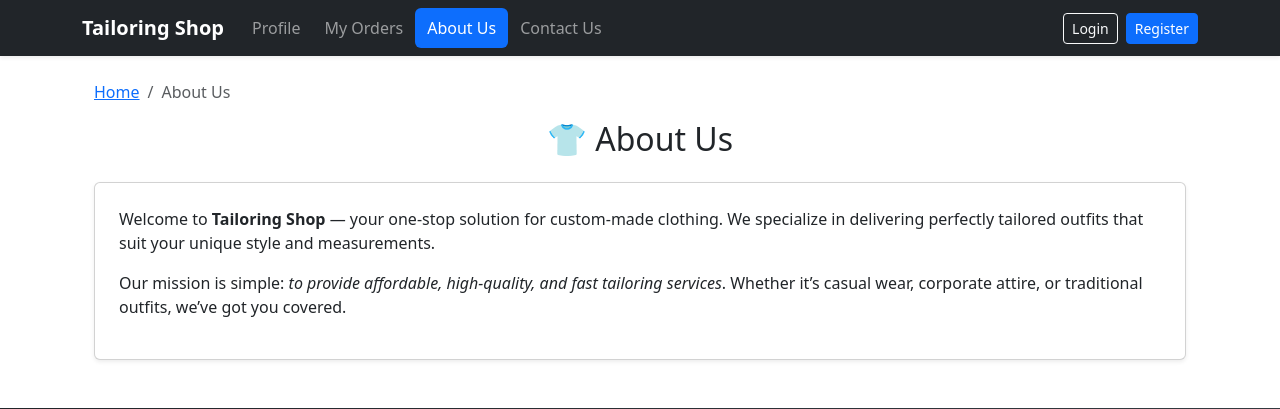
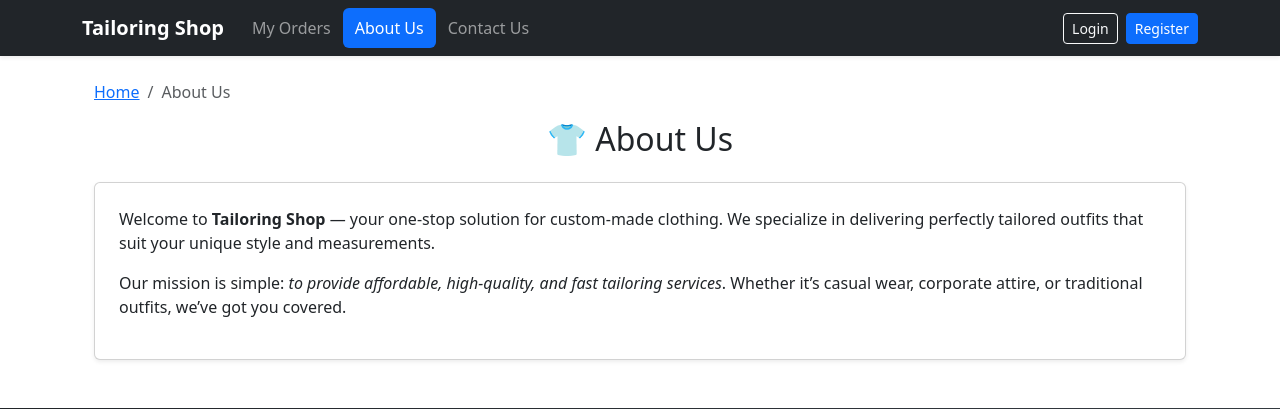
Before and after one commit to Hidar022/Tailoring_website, a Django app: page /about/ in a window 1280 px wide. Shown: the top 409 px of the page. Run offline with Django 5.2, Linux system fonts and the light colour scheme.

Commit message:
Removed profile link from navbar to fix NoReverseMatch error

```diff
--- a/main_app/templates/base.html
+++ b/main_app/templates/base.html
@@ -22,9 +22,6 @@
             </button>
             <div class="collapse navbar-collapse" id="navbarNav">
                 <ul class="navbar-nav me-auto">
-                    <li class="nav-item">
-                        <a class="nav-link" href="{% url 'profile' %}">Profile</a>
-                    </li>
                     <li class="nav-item">
                         <a class="nav-link {% if request.resolver_match.url_name == 'my_orders' %}active{% endif %}" href="{% url 'my_orders' %}">My Orders</a>
                     </li>
```
